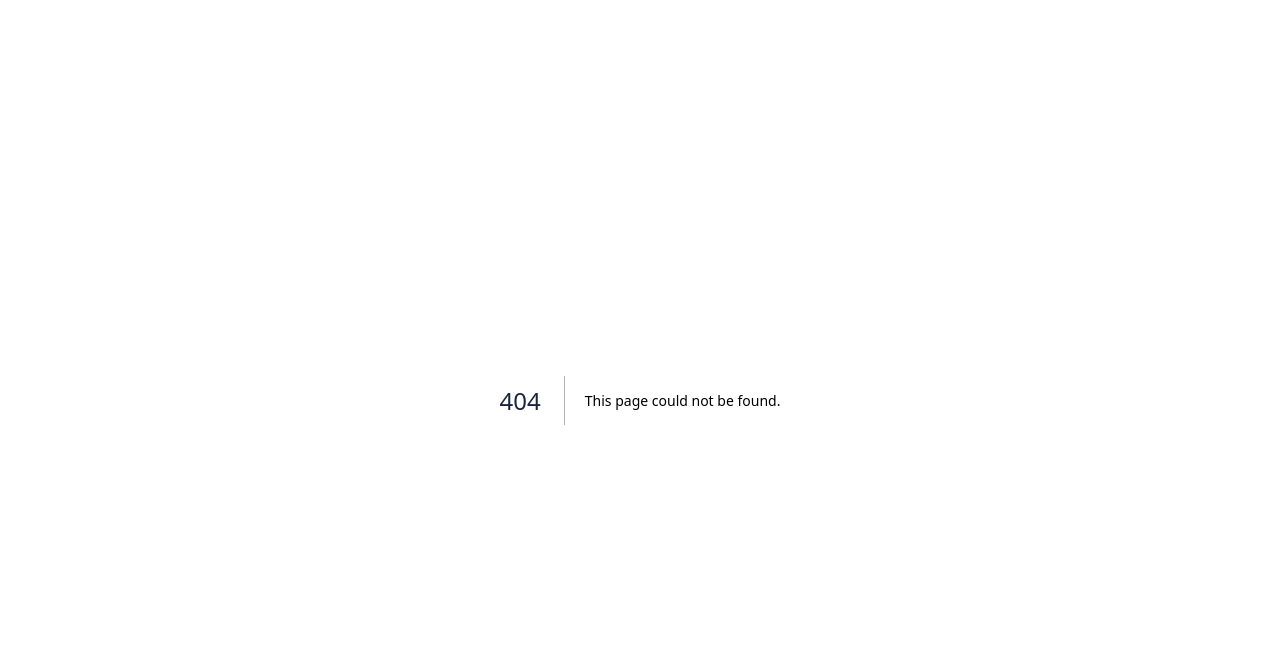
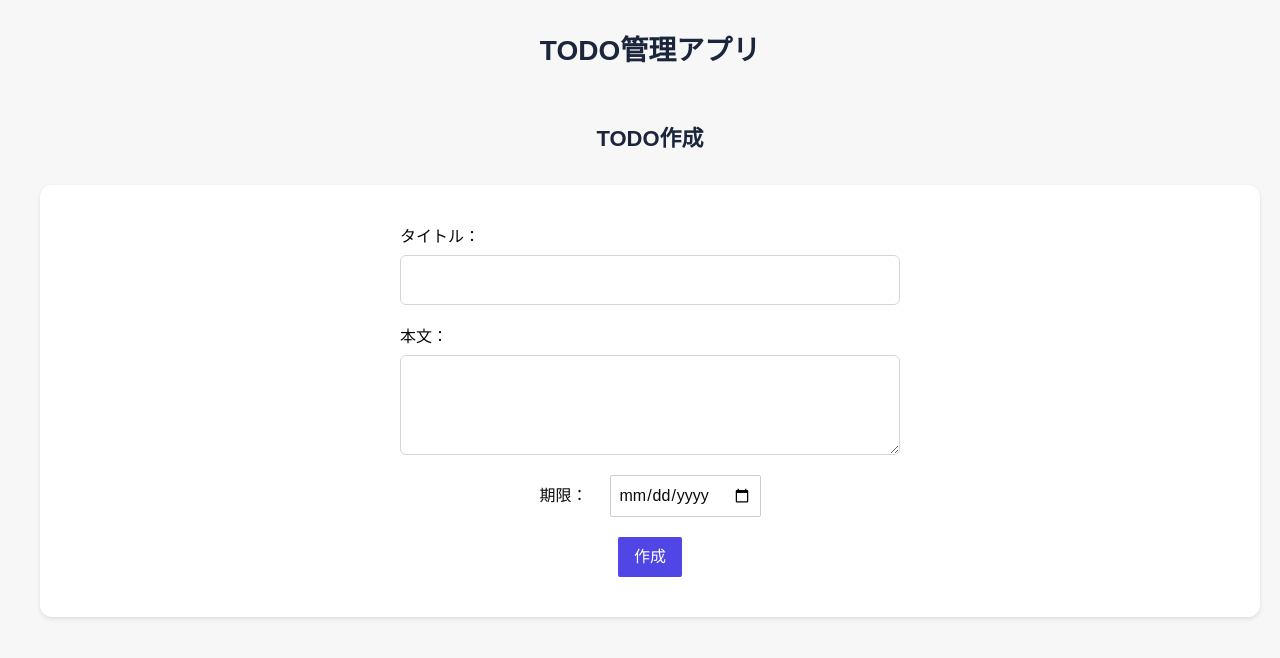
Before and after one commit to Kalonade-Training/suzu-todo-fullStack, a Next.js app in the folder react_todo_frontend/: page /todos/create in a window 1280 px wide. Before the commit this address had no page. Shown: the top 658 px of the page. Built offline with nearby package versions, Linux system fonts and the light colour scheme; sample sign-in values are in the browser's storage.

Commit message:
add create-page

```diff
--- /dev/null
+++ b/react_todo_frontend/src/app/todos/create/page.tsx
@@ -0,0 +1,205 @@
+//create
+"use client";
+
+import { useEffect, useState } from "react";
+import {
+  createTodo
+} from "../../../features/todo_api";
+import {useRouter} from "next/navigation"
+
+export default function CreateTodo() {
+const router = useRouter();
+
+  const [title, setTitle] = useState("");
+  const[body ,setBody] = useState("");
+  const [dueDate, setDueDate] = useState<string>("");
+  const [message, setMessage] = useState("");
+
+  const[token, setToken] = useState<string | null>(null);
+
+//認証チェック
+  useEffect(()=>{
+  const t = localStorage.getItem("token");
+  if(!t){
+    router.push("/login")
+    // setMessage("ログインが必要です")
+    return;
+  }
+  setToken(t);
+  },[router]);
+
+  const handleSubmit = async(e: React.FormEvent) => {
+    e.preventDefault();
+
+    if (!token) {
+      setMessage("ログインが必要です");
+      return;
+    }
+
+
+    //入力を保存
+    try{
+
+      const newTodo = await createTodo(token,{
+        title,
+        body,
+        dueDate,
+      });
+      setMessage(`作成成功！ID：${newTodo.id}`);
+
+      //入力リセット
+      setTitle("");
+      setBody("");
+      setDueDate("");
+
+      router.push("/todos");
+
+    }catch(err:any){
+      setMessage(err.message)
+      console.log("failed to create todo");
+    }
+  };
+
+  return(
+    <>
+      <header>
+        <h1>TODO管理アプリ</h1>
+      </header>
+
+      <div>
+        <h1  style={{fontSize:'22px', marginTop:'30px',textAlign:'center'}}>TODO作成</h1>
+
+        {/** Todo登録・handleSubmit呼び出し*/}
+        <div className="todo-item">
+        <form onSubmit={handleSubmit} className="form">
+          <div className="input">
+            <label className="label">タイトル：</label>
+            <input
+              className = ""
+              value = {title}
+              onChange = {(e) =>setTitle(e.target.value)}
+               style={{
+                            width: '500px',
+                            padding: '12px 44px 12px 12px',
+                            border: '1px solid #d1d5db',
+                            borderRadius: '6px',
+                            fontSize: '16px',
+                            outline: 'none',
+                            transition: 'all 0.2s',
+                            boxSizing: 'border-box',
+                        }}
+              required
+            />
+          </div>
+
+          <div className="textarea">
+            <label className= "label">本文：</label>
+            <textarea
+              className=""
+              value = {body}
+              onChange = {(e) => setBody(e.target.value)}
+              style={{
+                            width: '500px',
+                            padding: '12px 44px 12px 12px',
+                            border: '1px solid #d1d5db',
+                            borderRadius: '6px',
+                            fontSize: '16px',
+                            outline: 'none',
+                            transition: 'all 0.2s',
+                            boxSizing: 'border-box',
+                        }}
+            />
+          </div>
+
+          <div className = "inputdate">
+            <label className="label">期限：</label>
+            <input
+              className="date"
+              type = "date"
+              value = {dueDate}
+              onChange = {(e) =>setDueDate(e.target.value)}
+            />
+          </div>
+
+          <button
+            type="submit"
+            className="button"
+          >
+            作成
+          </button>
+        </form>
+
+
+      </div>
+      {message && <p className = "message">{message}</p>}
+      </div>
+    </>
+  );
+}
+
+
+// import Image from "next/image";
+
+// export default function Home() {
+//   return (
+//     <div className="flex min-h-screen items-center justify-center bg-zinc-50 font-sans dark:bg-black">
+//       <main className="flex min-h-screen w-full max-w-3xl flex-col items-center justify-between py-32 px-16 bg-white dark:bg-black sm:items-start">
+//         <Image
+//           className="dark:invert"
+//           src="/next.svg"
+//           alt="Next.js logo"
+//           width={100}
+//           height={20}
+//           priority
+//         />
+//         <div className="flex flex-col items-center gap-6 text-center sm:items-start sm:text-left">
+//           <h1 className="max-w-xs text-3xl font-semibold leading-10 tracking-tight text-black dark:text-zinc-50">
+//             To get started, edit the page.tsx file.
+//           </h1>
+//           <p className="max-w-md text-lg leading-8 text-zinc-600 dark:text-zinc-400">
+//             Looking for a starting point or more instructions? Head over to{" "}
+//             <a
+//               href="https://vercel.com/templates?framework=next.js&utm_source=create-next-app&utm_medium=appdir-template-tw&utm_campaign=create-next-app"
+//               className="font-medium text-zinc-950 dark:text-zinc-50"
+//             >
+//               Templates
+//             </a>{" "}
+//             or the{" "}
+//             <a
+//               href="https://nextjs.org/learn?utm_source=create-next-app&utm_medium=appdir-template-tw&utm_campaign=create-next-app"
+//               className="font-medium text-zinc-950 dark:text-zinc-50"
+//             >
+//               Learning
+//             </a>{" "}
+//             center.
+//           </p>
+//         </div>
+//         <div className="flex flex-col gap-4 text-base font-medium sm:flex-row">
+//           <a
+//             className="flex h-12 w-full items-center justify-center gap-2 rounded-full bg-foreground px-5 text-background transition-colors hover:bg-[#383838] dark:hover:bg-[#ccc] md:w-[158px]"
+//             href="https://vercel.com/new?utm_source=create-next-app&utm_medium=appdir-template-tw&utm_campaign=create-next-app"
+//             target="_blank"
+//             rel="noopener noreferrer"
+//           >
+//             <Image
+//               className="dark:invert"
+//               src="/vercel.svg"
+//               alt="Vercel logomark"
+//               width={16}
+//               height={16}
+//             />
+//             Deploy Now
+//           </a>
+//           <a
+//             className="flex h-12 w-full items-center justify-center rounded-full border border-solid border-black/[.08] px-5 transition-colors hover:border-transparent hover:bg-black/[.04] dark:border-white/[.145] dark:hover:bg-[#1a1a1a] md:w-[158px]"
+//             href="https://nextjs.org/docs?utm_source=create-next-app&utm_medium=appdir-template-tw&utm_campaign=create-next-app"
+//             target="_blank"
+//             rel="noopener noreferrer"
+//           >
+//             Documentation
+//           </a>
+//         </div>
+//       </main>
+//     </div>
+//   );
+// }
```
